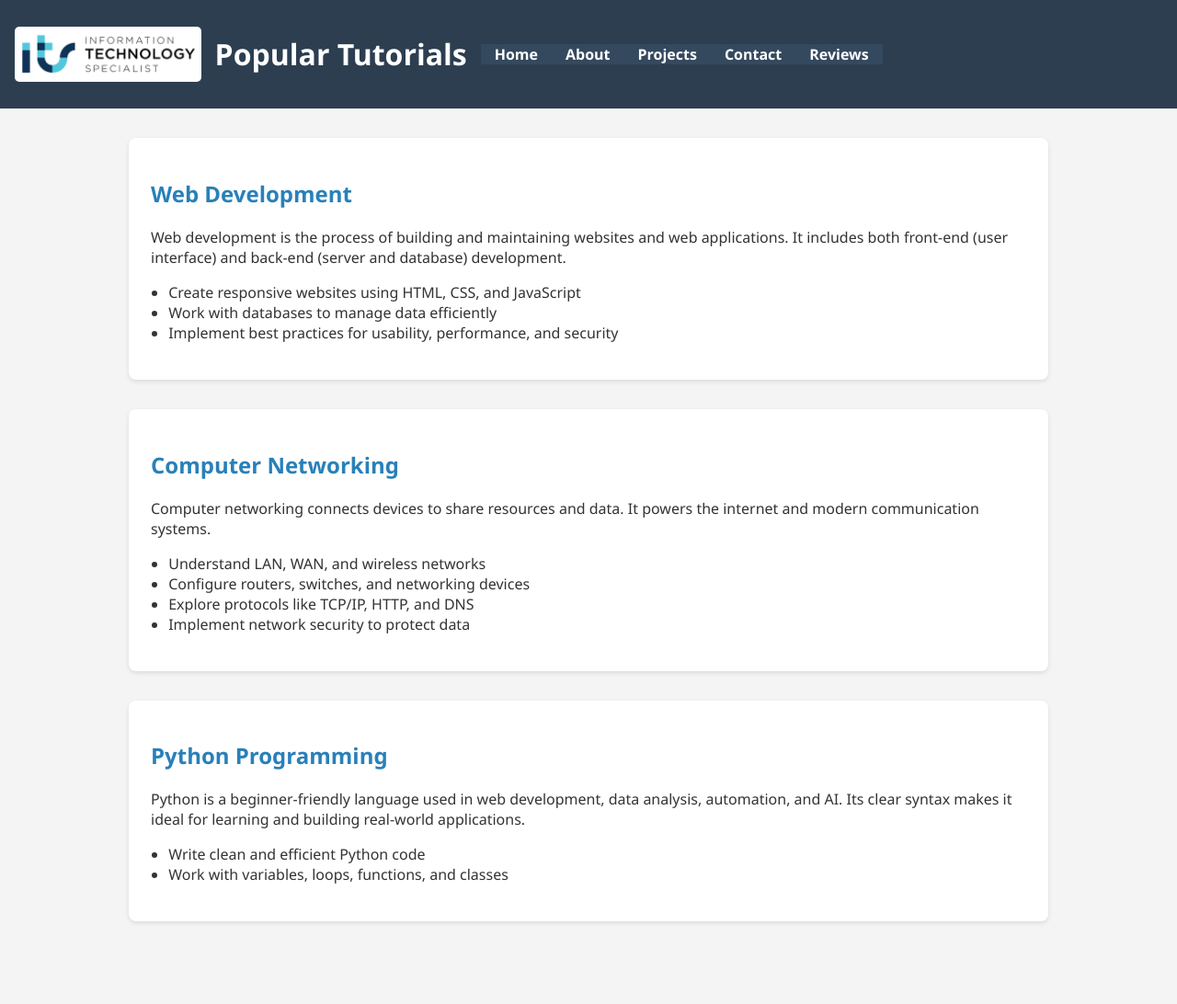
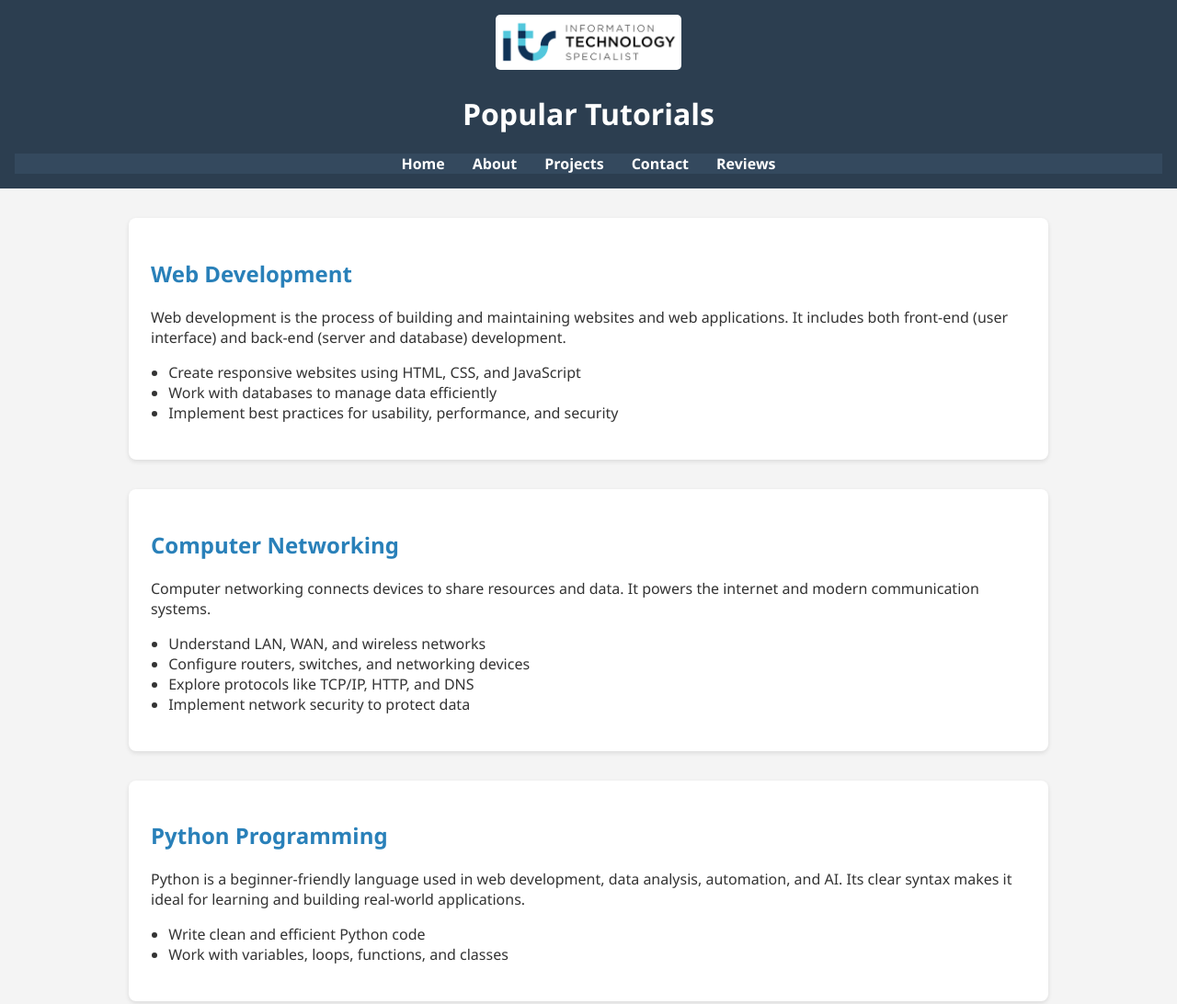
Before and after one commit to christhompson2865-ai/SDEV153, a plain HTML site: page index.html in a window 1280 px wide. Shown: the whole page at 92% size. Before the commit the page ends 1034 px from the top, so only its background shows below. Drawn offline with Linux system fonts and the light colour scheme; files whose address does not match are found by name.

Commit message:
Refactor index.html for better structure and styling
Updated the HTML structure and improved formatting.

```diff
--- a/index.html
+++ b/index.html
@@ -8,9 +8,10 @@
 </head>
 <body>
   <header>
-    <div class="logo-container">
+    <div class="header-top">
       <img src="Logo.png" alt="Site Logo" class="logo">
-    <h1>Popular Tutorials</h1>
+      <h1 class="site-title">Popular Tutorials</h1>
+    </div>
     <nav>
       <ul>
         <li><a href="index.html">Home</a></li>
```
